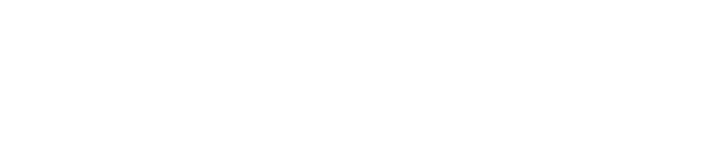
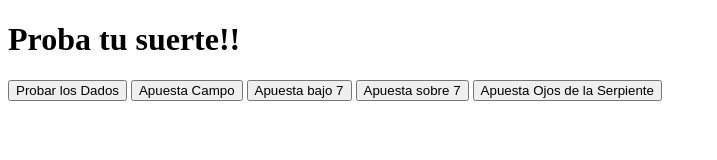
Before and after one commit to yaggui/challenge15, a plain HTML site: page index.html in a window 1280 px wide. Shown: the whole page, without its empty margins (0-717 px from the left). Drawn offline with Linux system fonts and the light colour scheme.

Commit message:
Se termino el challenge15.js

```diff
--- a/index.html
+++ b/index.html
@@ -8,6 +8,12 @@
   <title>Challenge15</title>
 </head>
 <body>
-
+  <h1>Proba tu suerte!!</h1>
+  <button onclick="rollCraps()">Probar los Dados</button>
+  <button onclick="fieldBet()">Apuesta Campo</button>
+  <button onclick="under7Bet()">Apuesta bajo 7</button>
+  <button onclick="about7Bet()">Apuesta sobre 7</button>
+  <button onclick="snakeEyesBet()">Apuesta Ojos de la Serpiente</button>
+  <script src="/js/challenge15.js"></script>
 </body>
 </html>
--- a/js/challenge15.js
+++ b/js/challenge15.js
@@ -0,0 +1,55 @@
+function numberValid(){
+  let numberOne;
+  do {
+    numberOne=Math.floor(Math.random()*7);
+  } while (numberOne==0);
+  return numberOne;
+}
+function rollCraps(){
+  const diceOne=numberValid();
+  const diceTwo=numberValid();
+  alert(`Dado1: ${diceOne}`+"\n"+`Dado2: ${diceTwo}`);
+  return diceOne+diceTwo;
+}
+function fieldBet(){
+  const addCraps=rollCraps();
+  switch (addCraps) {
+    case 2:
+    case 12:
+      alert(`Sacaste: ${addCraps} Ganaste el doble!!`);
+      break;
+    case 3:
+    case 4:
+    case 9:
+    case 10:
+    case 11:
+      alert(`Sacaste: ${addCraps} Ganaste!!`);
+    default:
+      alert(`Sacaste: ${addCraps} Lo siento Perdiste!!`);
+      break;
+  }
+}
+function under7Bet(){
+  const addCraps=rollCraps();
+  if(addCraps<7){
+    alert(`Sacaste: ${addCraps} Ganaste!!`);
+  }else{
+    alert(`Sacaste: ${addCraps} Lo siento Perdiste!!`);
+  }
+}
+function about7Bet() {
+  const addCraps=rollCraps();
+  if(addCraps>7){
+    alert(`Sacaste: ${addCraps} Ganaste!!`);
+  }else{
+    alert(`Sacaste: ${addCraps} Lo siento Perdiste!!`);
+  }
+}
+function snakeEyesBet(){
+  const addCraps=rollCraps();
+  if(addCraps==2 || addCraps==12){
+    alert(`Sacaste: ${addCraps} Ganaste 30 veces lo que apostaste!!`);
+  }else{
+    alert(`Sacaste: ${addCraps} Lo siento Perdiste!!`);
+  }
+}
```
